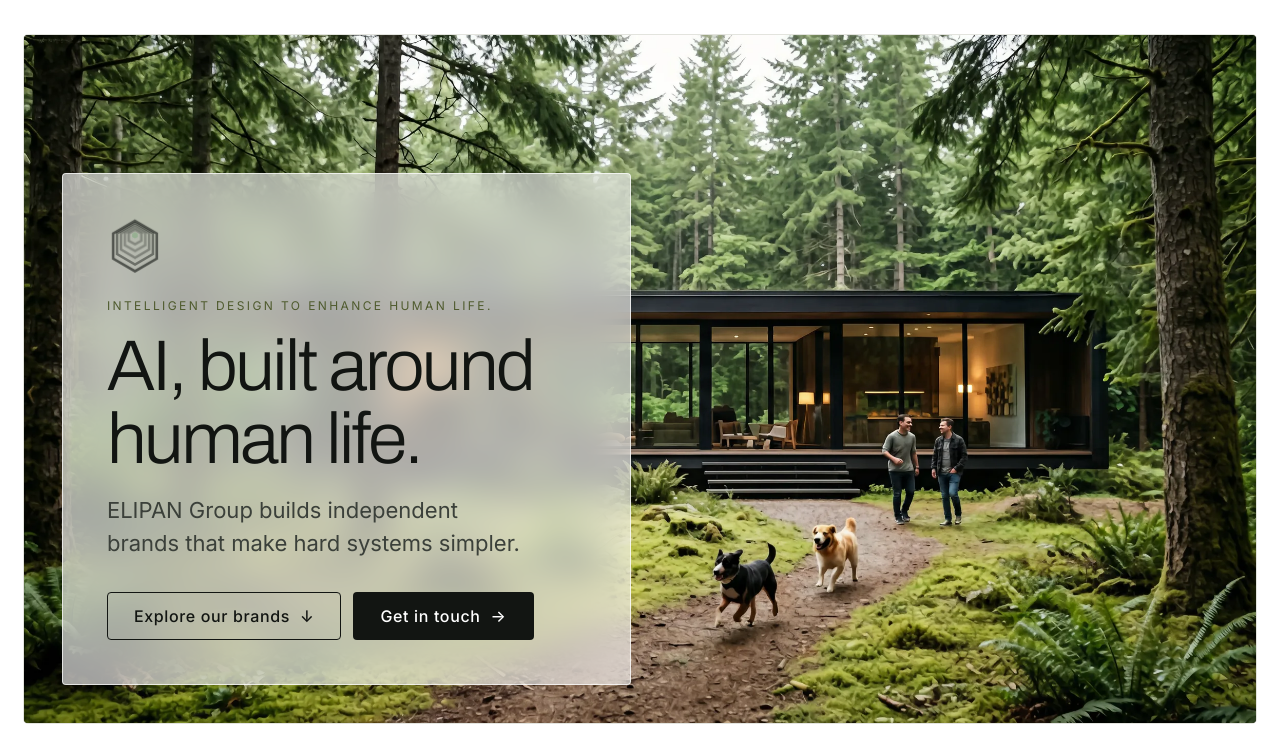
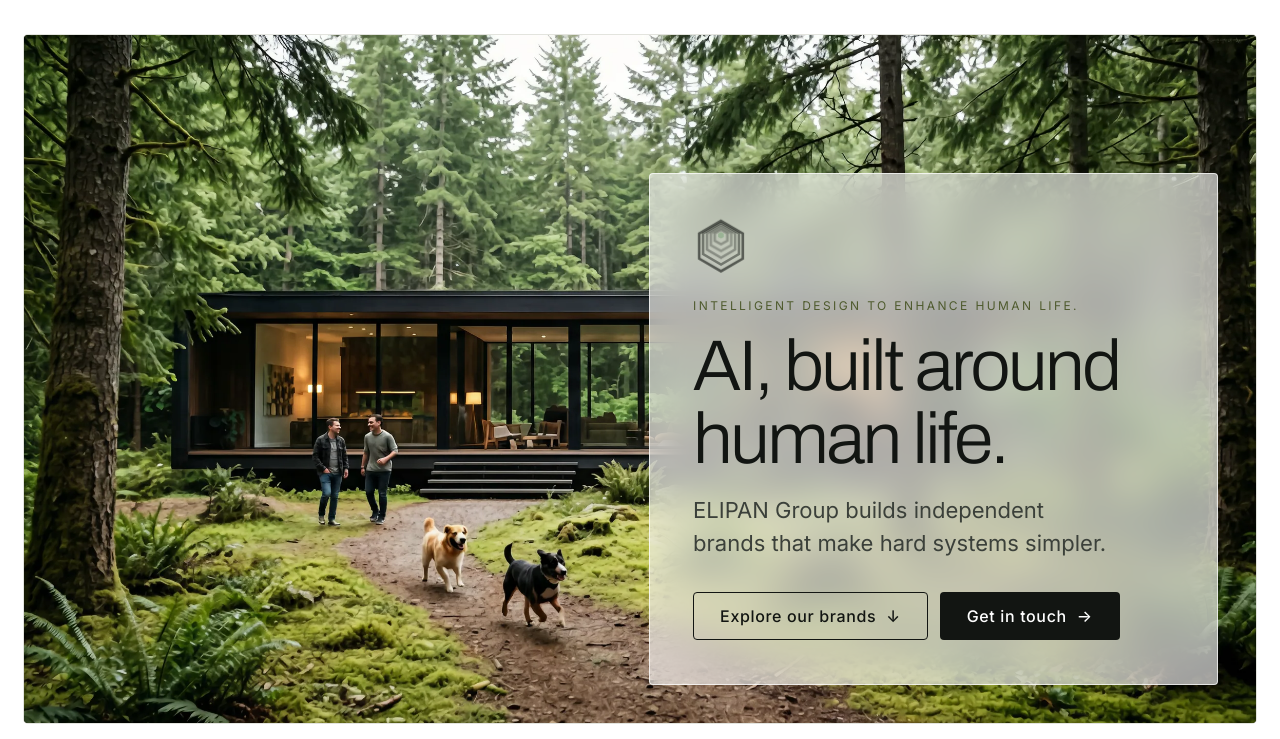
Before and after one commit to marcoscuellar/ELIPAN_home, a plain HTML site: page index.html in a window 1280 px wide. Shown: the part 61-800 px from the top of the page. Drawn offline with Linux system fonts and the light colour scheme.

Commit message:
Preview: hero card slides in from the right
The glass card now sits on the right and slides in from that side.
The photo is mirrored so the friends and dogs stay in view on the left.

Co-Authored-By: Claude Opus 5.5 <noreply@anthropic.com>
Claude-Session: https://claude.ai/code/session_01RNDgBDXzGSkoj2zPmtwTdx

```diff
--- a/index.html
+++ b/index.html
@@ -454,7 +454,10 @@
   .names { color: #9FB07A; }
   /* hero: forest photo with a glass card */
   #top.hero-photo { position: relative; overflow: hidden; padding: 0; min-height: min(86vh, 820px); display: flex; align-items: flex-end; background: #0F120F; }
-  #top.hero-photo .hero-bg { position: absolute; inset: 0; width: 100%; height: 100%; object-fit: cover; object-position: 50% 62%; }
+  #top.hero-photo { justify-content: flex-end; }
+  #top.hero-photo .hero-bg { position: absolute; inset: 0; width: 100%; height: 100%; object-fit: cover; object-position: 50% 62%; transform: scaleX(-1); }
+  #top.hero-photo .w.hero { animation: hero-in .9s cubic-bezier(.2,.7,.2,1) .15s both; }
+  @keyframes hero-in { from { opacity: 0; transform: translateX(80px); } to { opacity: 1; transform: none; } }
   #top.hero-photo .w.hero { position: relative; width: auto; max-width: 640px; margin: clamp(16px, 3vw, 40px); padding: clamp(28px, 3.4vw, 48px); text-align: left; background: var(--glass); backdrop-filter: blur(18px); -webkit-backdrop-filter: blur(18px); border: 1px solid var(--glass-edge); border-radius: 4px; color: var(--glass-ink); }
   #top.hero-photo .hero-mark { width: 56px; height: 56px; margin: 0 0 24px; color: var(--glass-ink); }
   #top.hero-photo h1 { margin-top: 14px; font-size: clamp(42px, 5.6vw, 80px); }
```
